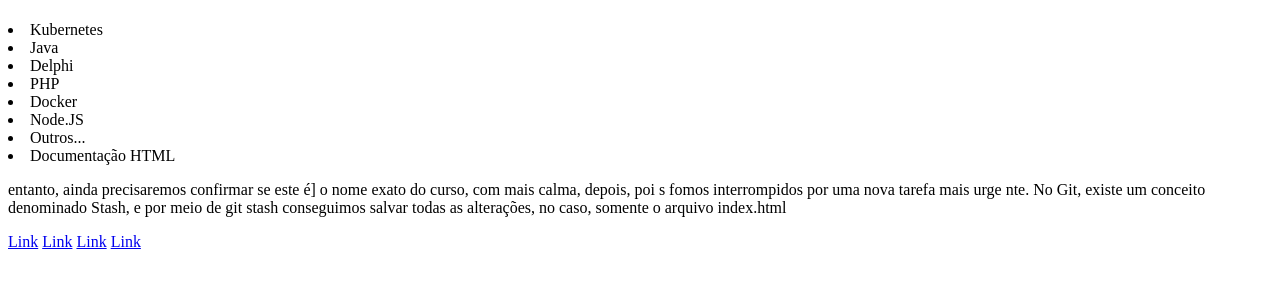
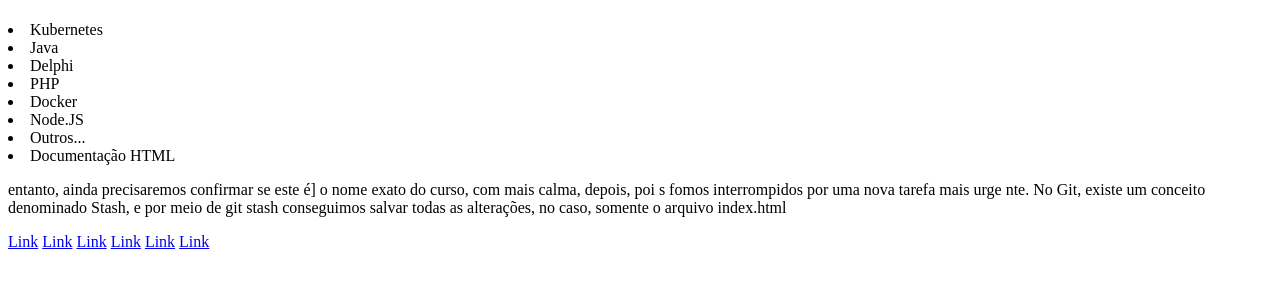
Before and after one commit to supertuxalone/projetoGit, a plain HTML site: page index.html in a window 1280 px wide. Shown: the part 59-344 px from the top of the page. Drawn offline with Linux system fonts and the light colour scheme.

Commit message:
Adcionando Commit com Master usando TAG versao002

```diff
--- a/index.html
+++ b/index.html
@@ -29,7 +29,6 @@
     <a href="www.uol.com">Link</a>
     <a href="www.g1.com">Link</a>
     <a href="www.iracemapolis.com">Link</a>
-
-
-
+    <a href="www.rodeio.com">Link</a>
+    <a href="www.HBO.com">Link</a>
 </html>
```
